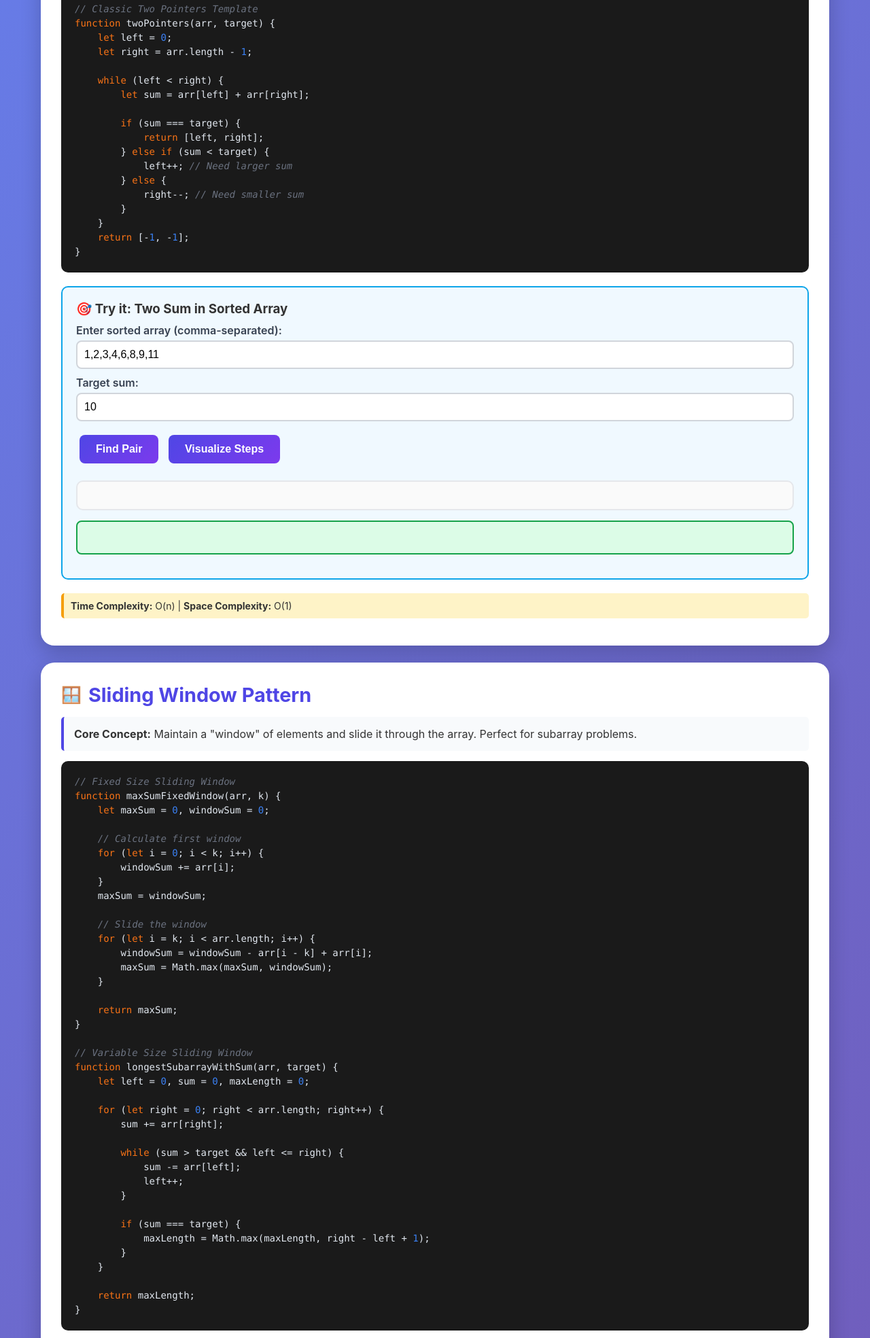
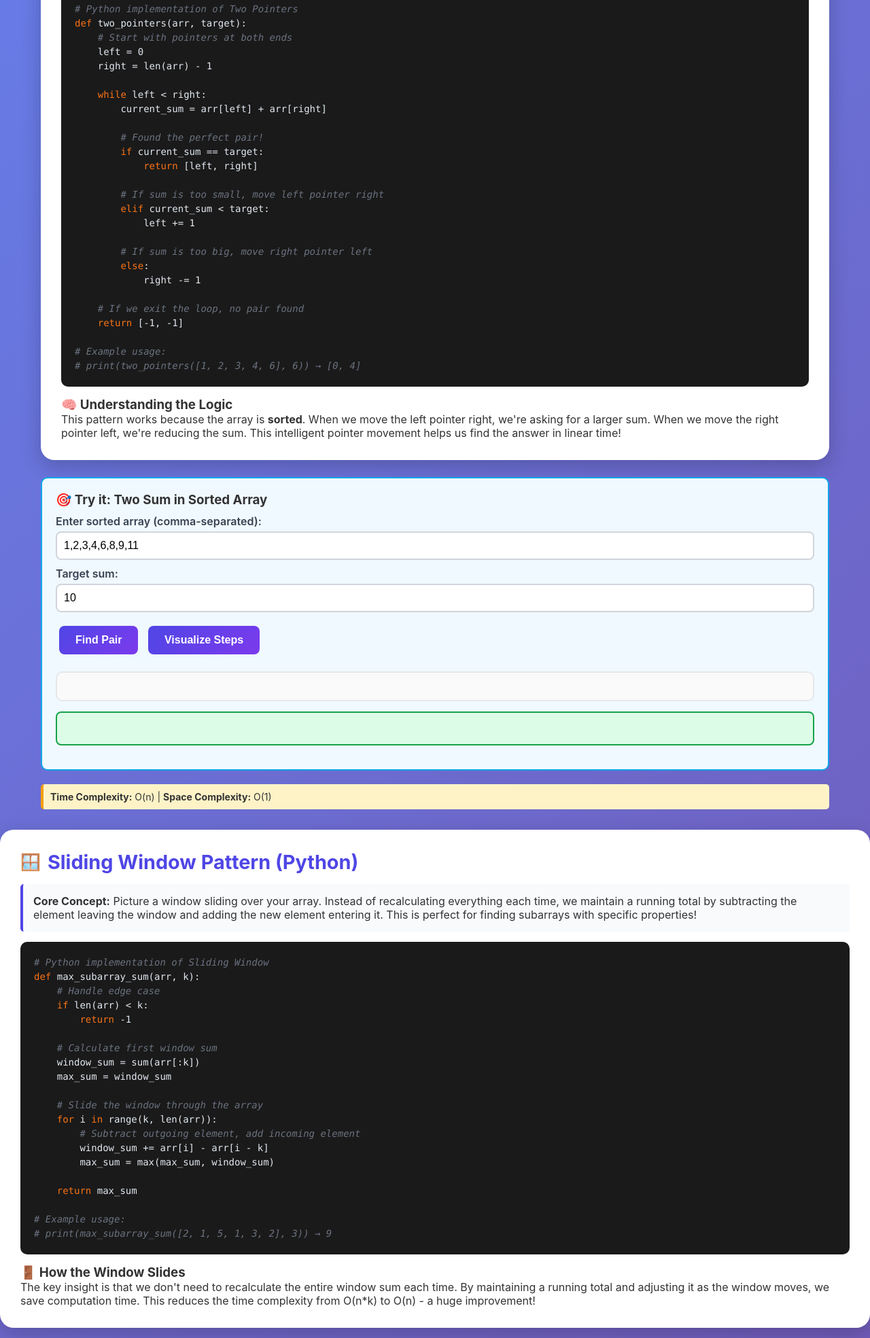
Before and after one commit to toluwee/Leetcode-Patterns-Mastery, a plain HTML site: page index.html in a window 1280 px wide. Shown: the part 311-2280 px from the top of the page at 68% size. Drawn offline with Linux system fonts and the light colour scheme.

Commit message:
Update index.html

```diff
--- a/index.html
+++ b/index.html
@@ -238,36 +238,50 @@
             <p>Master the fundamentals with interactive examples</p>
         </div>
 
-        <!-- Two Pointers Pattern -->
+<!-- Two Pointers Pattern with Explanations -->
 <div class="pattern-card">
     <h2 class="pattern-title">
         <span class="pattern-icon">👆</span>
-                Two Pointers Pattern
+        Two Pointers Pattern (Python)
     </h2>
 
     <div class="concept">
-                <strong>Core Concept:</strong> Use two pointers moving toward each other or in the same direction to solve problems efficiently in O(n) time instead of O(n²).
+        <strong>Core Concept:</strong> Imagine you're looking for a pair of numbers in a sorted list. Instead of checking every combination (which would be slow), we use two markers that start at opposite ends and move toward each other. This reduces the time complexity from O(n²) to O(n)!
     </div>
 
     <div class="code-container">
-                <div class="code"><span class="comment">// Classic Two Pointers Template</span>
-<span class="keyword">function</span> twoPointers(arr, target) {
-    <span class="keyword">let</span> left = <span class="number">0</span>;
-    <span class="keyword">let</span> right = arr.length - <span class="number">1</span>;
+        <div class="code"><span class="comment"># Python implementation of Two Pointers</span>
+<span class="keyword">def</span> two_pointers(arr, target):
+    <span class="comment"># Start with pointers at both ends</span>
+    left = 0
+    right = len(arr) - 1
 
-    <span class="keyword">while</span> (left < right) {
-        <span class="keyword">let</span> sum = arr[left] + arr[right];
+    <span class="keyword">while</span> left < right:
+        current_sum = arr[left] + arr[right]
 
-        <span class="keyword">if</span> (sum === target) {
-            <span class="keyword">return</span> [left, right];
-        } <span class="keyword">else if</span> (sum < target) {
-            left++; <span class="comment">// Need larger sum</span>
-        } <span class="keyword">else</span> {
-            right--; <span class="comment">// Need smaller sum</span>
-        }
-    }
-    <span class="keyword">return</span> [-<span class="number">1</span>, -<span class="number">1</span>];
-}</div>
+        <span class="comment"># Found the perfect pair!</span>
+        <span class="keyword">if</span> current_sum == target:
+            <span class="keyword">return</span> [left, right]
+
+        <span class="comment"># If sum is too small, move left pointer right</span>
+        <span class="keyword">elif</span> current_sum < target:
+            left += 1
+
+        <span class="comment"># If sum is too big, move right pointer left</span>
+        <span class="keyword">else</span>:
+            right -= 1
+
+    <span class="comment"># If we exit the loop, no pair found</span>
+    <span class="keyword">return</span> [-1, -1]
+
+<span class="comment"># Example usage:</span>
+<span class="comment"># print(two_pointers([1, 2, 3, 4, 6], 6)) → [0, 4]</span></div>
+    </div>
+
+    <div class="explanation">
+        <h3>🧠 Understanding the Logic</h3>
+        <p>This pattern works because the array is <strong>sorted</strong>. When we move the left pointer right, we're asking for a larger sum. When we move the right pointer left, we're reducing the sum. This intelligent pointer movement helps us find the answer in linear time!</p>
+    </div>
 </div>
 
             <div class="interactive-section">
@@ -292,56 +306,44 @@
             </div>
         </div>
 
-        <!-- Sliding Window Pattern -->
+<!-- Sliding Window Pattern with Explanations -->
 <div class="pattern-card">
     <h2 class="pattern-title">
         <span class="pattern-icon">🪟</span>
-                Sliding Window Pattern
+        Sliding Window Pattern (Python)
     </h2>
 
     <div class="concept">
-                <strong>Core Concept:</strong> Maintain a "window" of elements and slide it through the array. Perfect for subarray problems.
+        <strong>Core Concept:</strong> Picture a window sliding over your array. Instead of recalculating everything each time, we maintain a running total by subtracting the element leaving the window and adding the new element entering it. This is perfect for finding subarrays with specific properties!
     </div>
 
     <div class="code-container">
-                <div class="code"><span class="comment">// Fixed Size Sliding Window</span>
-<span class="keyword">function</span> maxSumFixedWindow(arr, k) {
-    <span class="keyword">let</span> maxSum = <span class="number">0</span>, windowSum = <span class="number">0</span>;
+        <div class="code"><span class="comment"># Python implementation of Sliding Window</span>
+<span class="keyword">def</span> max_subarray_sum(arr, k):
+    <span class="comment"># Handle edge case</span>
+    <span class="keyword">if</span> len(arr) < k:
+        <span class="keyword">return</span> -1
 
-    <span class="comment">// Calculate first window</span>
-    <span class="keyword">for</span> (<span class="keyword">let</span> i = <span class="number">0</span>; i < k; i++) {
-        windowSum += arr[i];
-    }
-    maxSum = windowSum;
+    <span class="comment"># Calculate first window sum</span>
+    window_sum = sum(arr[:k])
+    max_sum = window_sum
 
-    <span class="comment">// Slide the window</span>
-    <span class="keyword">for</span> (<span class="keyword">let</span> i = k; i < arr.length; i++) {
-        windowSum = windowSum - arr[i - k] + arr[i];
-        maxSum = Math.max(maxSum, windowSum);
-    }
+    <span class="comment"># Slide the window through the array</span>
+    <span class="keyword">for</span> i <span class="keyword">in</span> range(k, len(arr)):
+        <span class="comment"># Subtract outgoing element, add incoming element</span>
+        window_sum += arr[i] - arr[i - k]
+        max_sum = max(max_sum, window_sum)
 
-    <span class="keyword">return</span> maxSum;
-}
+    <span class="keyword">return</span> max_sum
 
-<span class="comment">// Variable Size Sliding Window</span>
-<span class="keyword">function</span> longestSubarrayWithSum(arr, target) {
-    <span class="keyword">let</span> left = <span class="number">0</span>, sum = <span class="number">0</span>, maxLength = <span class="number">0</span>;
+<span class="comment"># Example usage:</span>
+<span class="comment"># print(max_subarray_sum([2, 1, 5, 1, 3, 2], 3)) → 9</span></div>
+    </div>
 
-    <span class="keyword">for</span> (<span class="keyword">let</span> right = <span class="number">0</span>; right < arr.length; right++) {
-        sum += arr[right];
-
-        <span class="keyword">while</span> (sum > target && left <= right) {
-            sum -= arr[left];
-            left++;
-        }
-
-        <span class="keyword">if</span> (sum === target) {
-            maxLength = Math.max(maxLength, right - left + <span class="number">1</span>);
-        }
-    }
-
-    <span class="keyword">return</span> maxLength;
-}</div>
+    <div class="explanation">
+        <h3>🚪 How the Window Slides</h3>
+        <p>The key insight is that we don't need to recalculate the entire window sum each time. By maintaining a running total and adjusting it as the window moves, we save computation time. This reduces the time complexity from O(n*k) to O(n) - a huge improvement!</p>
+    </div>
 </div>
 
             <div class="interactive-section">
@@ -366,57 +368,43 @@
             </div>
         </div>
 
-        <!-- Fast & Slow Pointers -->
+<!-- Fast & Slow Pointers with Explanations -->
 <div class="pattern-card">
     <h2 class="pattern-title">
         <span class="pattern-icon">🐢🐰</span>
-                Fast & Slow Pointers (Floyd's Algorithm)
+        Fast & Slow Pointers (Python)
     </h2>
 
     <div class="concept">
-                <strong>Core Concept:</strong> Two pointers moving at different speeds. The fast pointer moves 2 steps, slow moves 1 step. Used for cycle detection and finding middle elements.
+        <strong>Core Concept:</strong> Also known as "Floyd's Tortoise and Hare", this pattern uses two pointers moving at different speeds. The slow pointer moves 1 step at a time while the fast moves 2 steps. This helps detect cycles and find middle elements efficiently.
     </div>
 
     <div class="code-container">
-                <div class="code"><span class="comment">// Detect cycle in linked list</span>
-<span class="keyword">function</span> hasCycle(head) {
-    <span class="keyword">let</span> slow = head, fast = head;
+        <div class="code"><span class="comment"># Python implementation for Cycle Detection</span>
+<span class="keyword">class</span> Node:
+    <span class="keyword">def</span> __init__(self, value):
+        self.value = value
+        self.next = None
 
-    <span class="keyword">while</span> (fast && fast.next) {
-        slow = slow.next;        <span class="comment">// Move 1 step</span>
-        fast = fast.next.next;   <span class="comment">// Move 2 steps</span>
+<span class="keyword">def</span> has_cycle(head):
+    <span class="comment"># Initialize both pointers at head</span>
+    slow = head
+    fast = head
 
-        <span class="keyword">if</span> (slow === fast) {
-            <span class="keyword">return</span> <span class="keyword">true</span>; <span class="comment">// Cycle detected</span>
-        }
-    }
+    <span class="keyword">while</span> fast <span class="keyword">and</span> fast.next:
+        slow = slow.next        <span class="comment"># Tortoise moves 1 step</span>
+        fast = fast.next.next   <span class="comment"># Hare moves 2 steps</span>
 
-    <span class="keyword">return</span> <span class="keyword">false</span>;
-}
+        <span class="keyword">if</span> slow == fast:
+            <span class="keyword">return</span> True  <span class="comment"># Cycle detected!</span>
 
-<span class="comment">// Find middle of linked list</span>
-<span class="keyword">function</span> findMiddle(head) {
-    <span class="keyword">let</span> slow = head, fast = head;
+    <span class="keyword">return</span> False  <span class="comment"># No cycle found</span></div>
+    </div>
 
-    <span class="keyword">while</span> (fast && fast.next) {
-        slow = slow.next;
-        fast = fast.next.next;
-    }
-
-    <span class="keyword">return</span> slow; <span class="comment">// Middle node</span>
-}
-
-<span class="comment">// Array cycle detection (for problems like "Happy Number")</span>
-<span class="keyword">function</span> detectCycleInSequence(n) {
-    <span class="keyword">let</span> slow = n, fast = n;
-
-    <span class="keyword">do</span> {
-        slow = getNext(slow);
-        fast = getNext(getNext(fast));
-    } <span class="keyword">while</span> (slow !== fast);
-
-    <span class="keyword">return</span> slow === <span class="number">1</span>; <span class="comment">// If cycle at 1, it's happy</span>
-}</div>
+    <div class="explanation">
+        <h3>⏱️ Why Different Speeds?</h3>
+        <p>If there's a cycle, the fast pointer will eventually "lap" the slow pointer, causing them to meet. If there's no cycle, the fast pointer will reach the end first. This approach uses O(1) space compared to O(n) space with a hash set!</p>
+    </div>
 </div>
 
             <div class="interactive-section">
```
Lines whose indentation alone changed are shown as unchanged.
